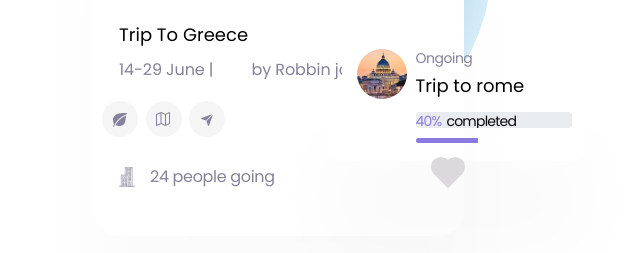
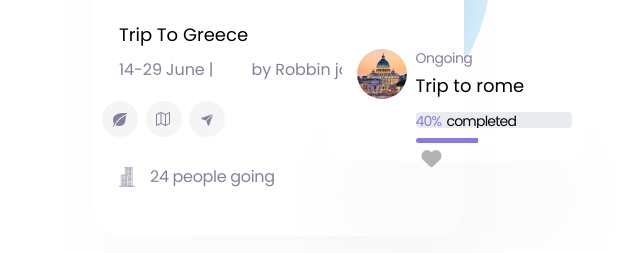
Before and after one commit to Magdana/FinalProjectFrontEndDev, a plain HTML site: page index.html in a window 1280 px wide. Shown: the part 2353-2606 px from the top of the page, 640-1280 px from the left. Drawn offline with nearby package versions, Linux system fonts and the light colour scheme; a web font is replaced by a local one.

Commit message:
change heart button

```diff
--- a/index.html
+++ b/index.html
@@ -17,6 +17,10 @@
     <link
       rel="stylesheet"
       href="https://fonts.googleapis.com/css2?family=Material+Symbols+Outlined:opsz,wght,FILL,GRAD@24,400,0,0"
+    />
+    <link
+      rel="stylesheet"
+      href="https://cdnjs.cloudflare.com/ajax/libs/font-awesome/6.0.0-beta3/css/all.min.css"
     />
   </head>
   <body>
@@ -340,10 +344,25 @@
               <div class="progress-container">
                 <div class="progress-bar"></div>
               </div>
-              <form>
+              <div>
+                <button onclick="Toggle()" id="btnheart" class="heart__button">
+                  <i class="fa-duotone fa-solid fa-heart"></i>
+                </button>
+              </div>
+              <script>
+                var btnvar = document.getElementById("btnheart");
+                function Toggle() {
+                  if (btnvar.style.color == "purple") {
+                    btnvar.style.color = "rgb(181, 178, 178)";
+                  } else {
+                    btnvar.style.color = "purple";
+                  }
+                }
+              </script>
+              <!-- <form>
                 <input type="checkbox" id="heart" class="heart-checkbox" />
                 <label for="heart" class="heart-label"></label>
-              </form>
+              </form> -->
             </div>
           </div>
         </div>
--- a/styles/style.css
+++ b/styles/style.css
@@ -760,44 +760,16 @@ article h2 {
   width: 40%;
   background-color: var(--span-color);
 }
-.heart-checkbox {
-  display: none;
+.heart__button {
+  background: transparent;
+  border: none;
+  font-size: 20px;
+  margin-top: 5px;
+  outline: none;
+  color: rgb(181, 178, 178);
 }
-.heart-label {
-  position: relative;
-  width: 20px;
-  height: 20px;
-  display: inline-block;
+button i:hover {
   cursor: pointer;
-  background-color: rgb(220, 217, 221);
-  border-color: var(--heart-button-color);
-
-  transform: rotate(-45deg);
-  transition: background-color 0.3s ease;
-}
-.heart-label::before,
-.heart-label::after {
-  content: "";
-  position: absolute;
-  width: 20px;
-  height: 20px;
-  border-radius: 50%;
-  background-color: inherit;
-}
-.heart-label::before {
-  top: -10px;
-  left: 0;
-}
-.heart-label::after {
-  left: 10px;
-  top: 0;
-}
-.heart-checkbox:checked + .heart-label {
-  background-color: var(--heart-button-color);
-}
-.heart-checkbox:checked + .heart-label::before,
-.heart-checkbox:checked + .heart-label::after {
-  background-color: var(--heart-button-color);
 }
 .ongoing-info form {
   margin-top: 21px;
```
